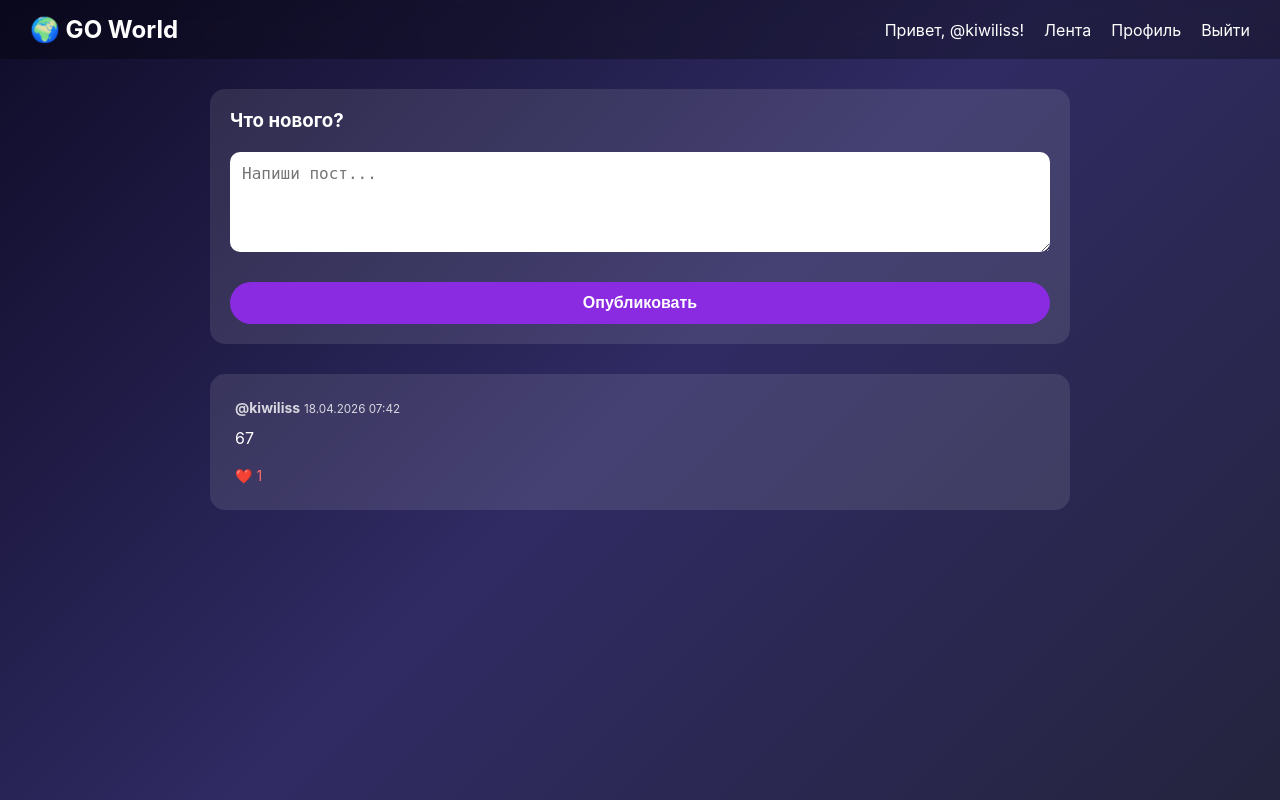
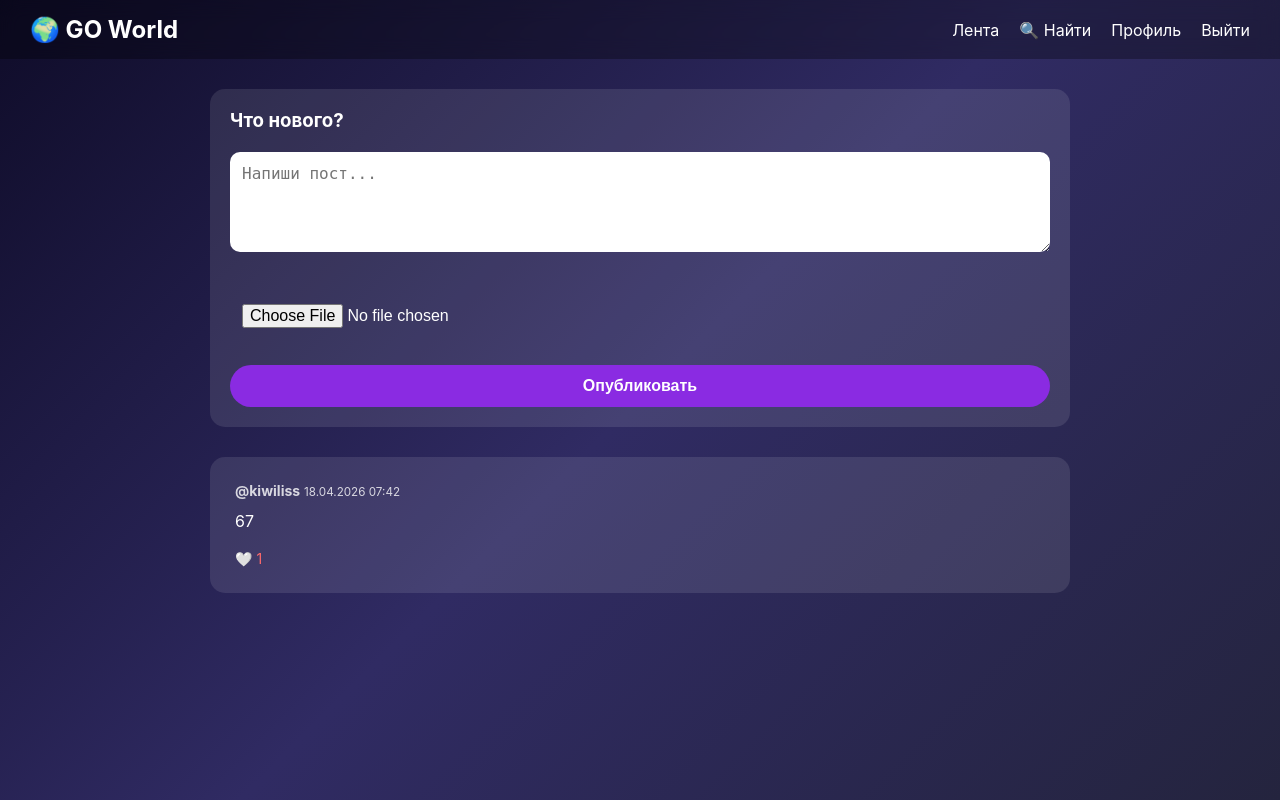
Before and after one commit to kiwiliwwi9-afk/GO-World, a Flask app: template templates/feed.html in a window 1280 px wide. Run offline with Flask 3, Linux system fonts and the light colour scheme; the template is opened without the code that fills it: values that come from a table or form of the project are taken from there, others are empty; a user stored in the database is signed in.

Commit message:
Update feed.html

```diff
--- a/templates/feed.html
+++ b/templates/feed.html
@@ -2,16 +2,15 @@
 <html>
 <head>
     <title>Лента — GO World</title>
-    <meta charset="UTF-8">
+    <link rel="stylesheet" href="/static/style.css">
     <meta name="viewport" content="width=device-width, initial-scale=1.0">
-    <link rel="stylesheet" href="/static/style.css">
 </head>
 <body>
     <nav class="navbar">
         <div class="nav-brand">🌍 GO World</div>
         <div class="nav-links">
-            <span>Привет, {{ current_user.username }}!</span>
             <a href="/feed">Лента</a>
+            <a href="/search">🔍 Найти</a>
             <a href="/profile/{{ current_user.username }}">Профиль</a>
             <a href="/logout">Выйти</a>
         </div>
@@ -20,8 +19,9 @@
     <div class="feed-container">
         <div class="create-post">
             <h3>Что нового?</h3>
-            <form method="POST" action="/post">
+            <form method="POST" action="/post" enctype="multipart/form-data">
                 <textarea name="content" placeholder="Напиши пост..." required></textarea>
+                <input type="file" name="image" accept="image/*" style="margin:10px 0;">
                 <button type="submit" class="btn">Опубликовать</button>
             </form>
         </div>
@@ -44,8 +44,15 @@
                     {% endif %}
                 </div>
                 <div class="post-content">{{ post.content }}</div>
+                {% if post.image %}
+                    <img src="{{ post.image }}" alt="post image" style="max-width:100%; border-radius:10px; margin-top:10px;">
+                {% endif %}
                 <div class="post-actions">
-                    <a href="/like/{{ post.id }}" class="like-btn">❤️ {{ post.likes }}</a>
+                    {% if post.user_liked %}
+                        <a href="/like/{{ post.id }}" class="like-btn liked">❤️ {{ post.likes }}</a>
+                    {% else %}
+                        <a href="/like/{{ post.id }}" class="like-btn">🤍 {{ post.likes }}</a>
+                    {% endif %}
                 </div>
             </div>
             {% else %}
```
